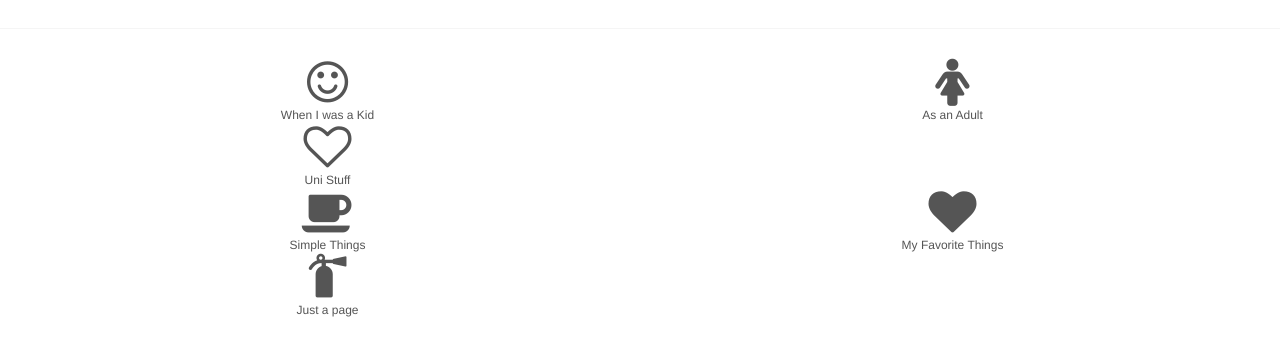
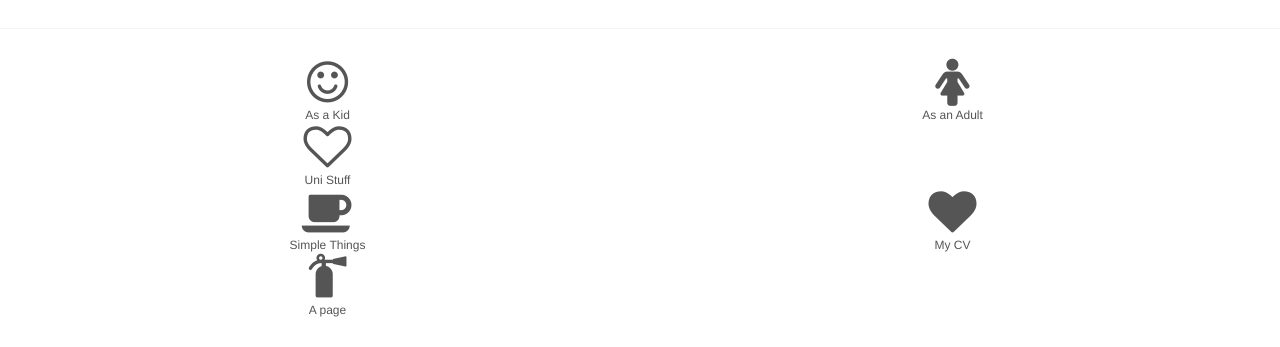
Before and after one commit to roachhd/roachhd.github.io, a Jekyll site: the page built from about/index.html, in a window 1280 px wide and 1212 px high. Shown: the part 862-1209 px from the top of the window. Built offline with Jekyll 4.4.1, drawn with Linux system fonts in a browser that asks for light colours; nearby versions of some CDN libraries; comment, search, counter and statistics services are not loaded.

Commit message:
Update innerfooter.html

```diff
--- a/_includes/innerfooter.html
+++ b/_includes/innerfooter.html
@@ -7,7 +7,7 @@
         <div class="col-xs-4 col-md-6">
           <a href="/about/me/as-a-kid/">
             <i class="fa fa-smile-o fa-4x"></i>
-            <div>When I was a Kid</div>
+            <div>As a Kid</div>
           </a>
         </div>
 
@@ -41,14 +41,14 @@
         <div class="col-xs-4 col-md-6">
           <a href="/loves/">
             <i class="fa fa-heart fa-4x"></i>
-            <div>My Favorite Things</div>
+            <div>My CV</div>
           </a>
         </div>
 
           <div class="col-xs-4 col-md-6">
           <a href="/just-a-page/">
             <i class="fa fa-fire-extinguisher  fa-4x"></i>
-            <div>Just a page</div>
+            <div>A page</div>
           </a>
         </div>
 
```
